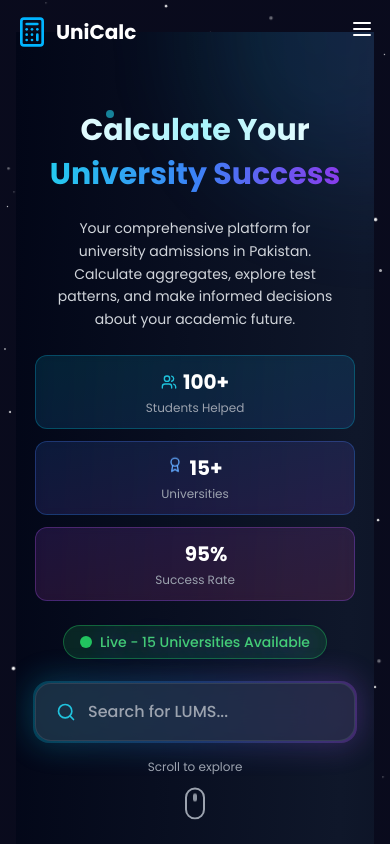
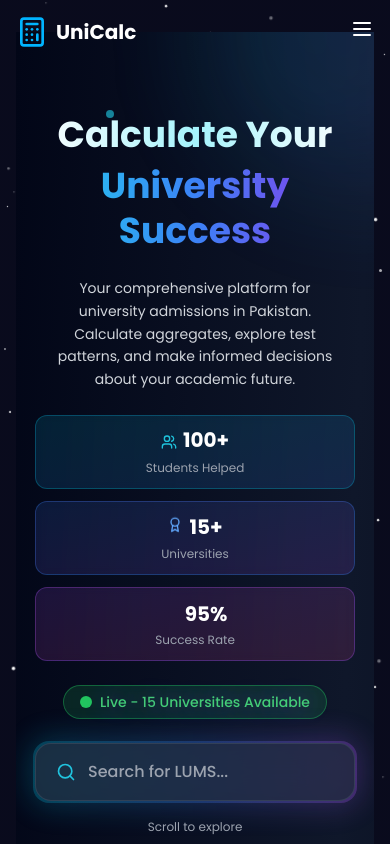
Before and after one commit to emadadnan000/unicalc, a React (Vite) app: page / in a window 390 px wide. Shown: the top 844 px of the page. Built offline with nearby package versions, Linux system fonts and the light colour scheme.

Commit message:
added animations

```diff
--- a/src/components/pages/CalculatorPage.tsx
+++ b/src/components/pages/CalculatorPage.tsx
@@ -717,7 +717,8 @@ const CalculatorPage: React.FC = () => {
         <div className="max-w-[52rem] mx-auto glassmorphic-card p-4 sm:p-8 transform transition-all duration-300 hover:shadow-2xl hover:scale-[1.01] border border-gray-700/30">
           {/* Sticky Tabs Container - Stays fixed at the top on mobile */}
           <div className="sticky top-0 z-10 sm:static bg-transparent -mx-4 sm:mx-0 px-2 sm:px-0 pt-2 sm:pt-0 pb-2 sm:pb-0 -mt-2 sm:mt-0 mb-2 sm:mb-0">
-            <div className="flex items-center space-x-1.5 sm:space-x-1 mb-4 sm:mb-6 overflow-x-auto pb-3 sm:pb-0 hide-scrollbar bg-midnight-blue/95 sm:bg-transparent rounded-lg sm:rounded-none px-2 sm:px-0">
+            <div className="relative">
+              <div className="flex items-center space-x-1.5 sm:space-x-1 mb-1 sm:mb-6 overflow-x-auto pb-3 sm:pb-0 hide-scrollbar bg-midnight-blue/95 sm:bg-transparent rounded-lg sm:rounded-none px-2 sm:px-0">
               <button
                 onClick={() => {setActiveSection('form'); setShowTestPattern(false); setShowFacts(false); setShowMerits(false);}}
                 className={`flex-shrink-0 px-3 sm:px-4 py-2.5 sm:py-1.5 text-xs sm:text-sm font-medium rounded-lg sm:rounded transition-all duration-200 transform hover:scale-105 active:scale-95 ${
@@ -789,6 +790,10 @@ const CalculatorPage: React.FC = () => {
                   <span>Facts</span>
                 </div>
               </button>
+              </div>
+              <p className="text-center text-[10px] text-gray-400 mb-2 sm:hidden animate-pulse">
+                ← Swipe to see more features →
+              </p>
             </div>
           </div>
 
--- a/src/components/pages/HomePage.tsx
+++ b/src/components/pages/HomePage.tsx
@@ -313,42 +313,88 @@ const HomePage: React.FC = () => {
           <div className="text-center">
             {/* Main Heading with staggered animation */}
             <div className="mb-6 sm:mb-8">
-              <h1 className="text-3xl sm:text-4xl md:text-5xl lg:text-6xl xl:text-7xl font-bold leading-tight">
-                <span className={`block bg-gradient-to-r from-white via-cyan-200 to-white bg-clip-text text-transparent transition-all duration-1000 ${isLoaded ? 'translate-y-0 opacity-100' : 'translate-y-8 opacity-0'}`}>
+              <h1 className="text-4xl sm:text-4xl md:text-5xl lg:text-6xl xl:text-7xl font-bold leading-tight">
+                <span
+                  className={`block bg-gradient-to-r from-white via-cyan-200 to-white bg-clip-text text-transparent transition-all duration-700 ${isLoaded ? 'translate-y-0 opacity-100' : 'translate-y-8 opacity-0'}`}
+                  style={{
+                    transition: 'all 0.7s cubic-bezier(0.4, 0, 0.2, 1)',
+                    transitionDelay: isLoaded ? '0.2s' : '0s'
+                  }}
+                >
                   Calculate Your
                 </span>
-                <span className={`block bg-gradient-to-r from-cyan-400 via-blue-500 to-purple-600 bg-clip-text text-transparent mt-1.5 sm:mt-2.5 transition-all duration-1000 ${isLoaded ? 'translate-y-0 opacity-100' : 'translate-y-8 opacity-0'}`} style={{transitionDelay: '200ms'}}>
+                <span
+                  className={`block bg-gradient-to-r from-cyan-400 via-blue-500 to-purple-600 bg-clip-text text-transparent mt-1.5 sm:mt-2.5 transition-all duration-700 ${isLoaded ? 'translate-y-0 opacity-100' : 'translate-y-8 opacity-0'}`}
+                  style={{
+                    transition: 'all 0.7s cubic-bezier(0.4, 0, 0.2, 1)',
+                    transitionDelay: isLoaded ? '0.4s' : '0s'
+                  }}
+                >
                   University Success
                 </span>
               </h1>
             </div>
 
             {/* Subtitle with delayed animation */}
-            <p className={`text-sm sm:text-base lg:text-lg text-gray-300 max-w-2xl sm:max-w-3xl mx-auto mb-6 sm:mb-8 leading-relaxed px-4 transition-all duration-1000 ${isLoaded ? 'translate-y-0 opacity-100' : 'translate-y-8 opacity-0'}`} style={{transitionDelay: '400ms'}}>
-              Your comprehensive platform for university admissions in Pakistan. Calculate aggregates,
-              explore test patterns, and make informed decisions about your academic future.
-            </p>
+            <div className="relative">
+              <p
+                className={`text-sm sm:text-base lg:text-lg text-gray-300 max-w-2xl sm:max-w-3xl mx-auto mb-6 sm:mb-8 leading-relaxed px-4 transition-all duration-700 ${isLoaded ? 'translate-y-0 opacity-100' : 'translate-y-8 opacity-0'}`}
+                style={{
+                  transition: 'all 0.7s cubic-bezier(0.4, 0, 0.2, 1)',
+                  transitionDelay: isLoaded ? '0.6s' : '0s',
+                  textShadow: 'none'
+                }}
+              >
+                Your comprehensive platform for university admissions in Pakistan. Calculate aggregates,
+                explore test patterns, and make informed decisions about your academic future.
+              </p>
+
+            </div>
 
             {/* Animated Stats Cards */}
             <div className={`grid grid-cols-1 sm:grid-cols-3 gap-3 sm:gap-4 max-w-xs sm:max-w-2xl mx-auto mb-6 sm:mb-8 transition-all duration-1000 ${isLoaded ? 'translate-y-0 opacity-100' : 'translate-y-8 opacity-0'}`} style={{transitionDelay: '600ms'}}>
               <div className="group bg-gradient-to-br from-cyan-500/15 to-blue-500/15 backdrop-blur-sm border border-cyan-500/30 rounded-xl p-3 sm:p-4 hover:border-cyan-400/50 transition-all duration-300 hover:scale-[1.02] hover:shadow-xl hover:shadow-cyan-500/20">
                 <div className="flex items-center justify-center mb-1 sm:mb-2 group-hover:scale-105 transition-transform duration-300">
                   <Users className="w-4 h-4 sm:w-5 sm:h-5 text-cyan-400 mr-1.5 sm:mr-2 group-hover:text-cyan-300 animate-pulse" style={{animationDuration: '2s'}} />
-                  <span className="text-xl sm:text-2xl font-bold text-white">100+</span>
+                  <span
+                    className="text-xl sm:text-2xl font-bold text-white inline-block"
+                    style={{
+                      animation: 'float 3s ease-in-out infinite',
+                      animationDelay: '0.2s'
+                    }}
+                  >
+                    100+
+                  </span>
                 </div>
                 <p className="text-xs sm:text-sm text-gray-400 group-hover:text-gray-300 transition-colors">Students Helped</p>
               </div>
               <div className="group bg-gradient-to-br from-blue-500/15 to-purple-500/15 backdrop-blur-sm border border-blue-500/30 rounded-xl p-3 sm:p-4 hover:border-blue-400/50 transition-all duration-300 hover:scale-[1.02] hover:shadow-xl hover:shadow-blue-500/20">
                 <div className="flex items-center justify-center mb-1 sm:mb-2 group-hover:scale-105 transition-transform duration-300">
                   <Award className="w-4 h-4 sm:w-5 sm:h-5 text-blue-400 mr-1.5 sm:mr-2 group-hover:text-blue-300 animate-bounce" style={{animationDuration: '3s'}} />
-                  <span className="text-xl sm:text-2xl font-bold text-white">{mockUniversities.length}+</span>
+                  <span
+                    className="text-xl sm:text-2xl font-bold text-white inline-block"
+                    style={{
+                      animation: 'float 3s ease-in-out infinite',
+                      animationDelay: '0.4s'
+                    }}
+                  >
+                    {mockUniversities.length}+
+                  </span>
                 </div>
                 <p className="text-xs sm:text-sm text-gray-400 group-hover:text-gray-300 transition-colors">Universities</p>
               </div>
               <div className="group bg-gradient-to-br from-purple-500/15 to-pink-500/15 backdrop-blur-sm border border-purple-500/30 rounded-xl p-3 sm:p-4 hover:border-purple-400/50 transition-all duration-300 hover:scale-[1.02] hover:shadow-xl hover:shadow-purple-500/20">
                 <div className="flex items-center justify-center mb-1 sm:mb-2 group-hover:scale-105 transition-transform duration-300">
                   <TrendingUp className="w-4 h-4 sm:w-5 sm:h-5 text-purple-400 mr-1.5 sm:mr-2 group-hover:text-purple-300 animate-ping" style={{animationDuration: '4s'}} />
-                  <span className="text-xl sm:text-2xl font-bold text-white">95%</span>
+                  <span
+                    className="text-xl sm:text-2xl font-bold text-white inline-block"
+                    style={{
+                      animation: 'float 3s ease-in-out infinite',
+                      animationDelay: '0.6s'
+                    }}
+                  >
+                    95%
+                  </span>
                 </div>
                 <p className="text-xs sm:text-sm text-gray-400 group-hover:text-gray-300 transition-colors">Success Rate</p>
               </div>
@@ -506,4 +552,19 @@ const HomePage: React.FC = () => {
   );
 };
 
+// Add floating animation for stats numbers
+const styles = `
+  @keyframes float {
+    0%, 100% { transform: translateY(0); }
+    50% { transform: translateY(-5px); }
+  }
+`;
+
+// Add the styles to the head
+try {
+  const styleElement = document.createElement('style');
+  styleElement.innerHTML = styles;
+  document.head.appendChild(styleElement);
+} catch (e) {}
+
 export default HomePage;
```
